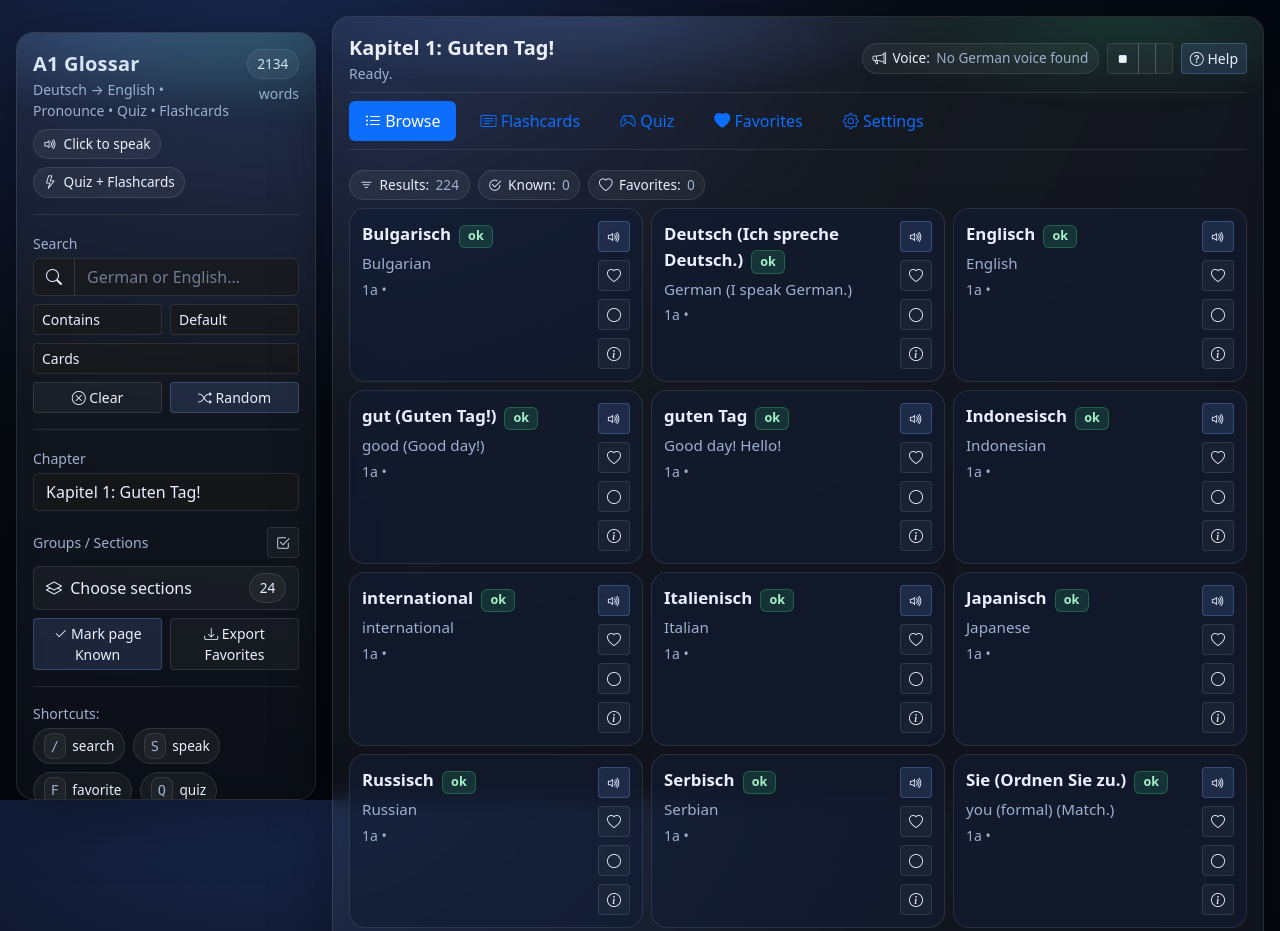
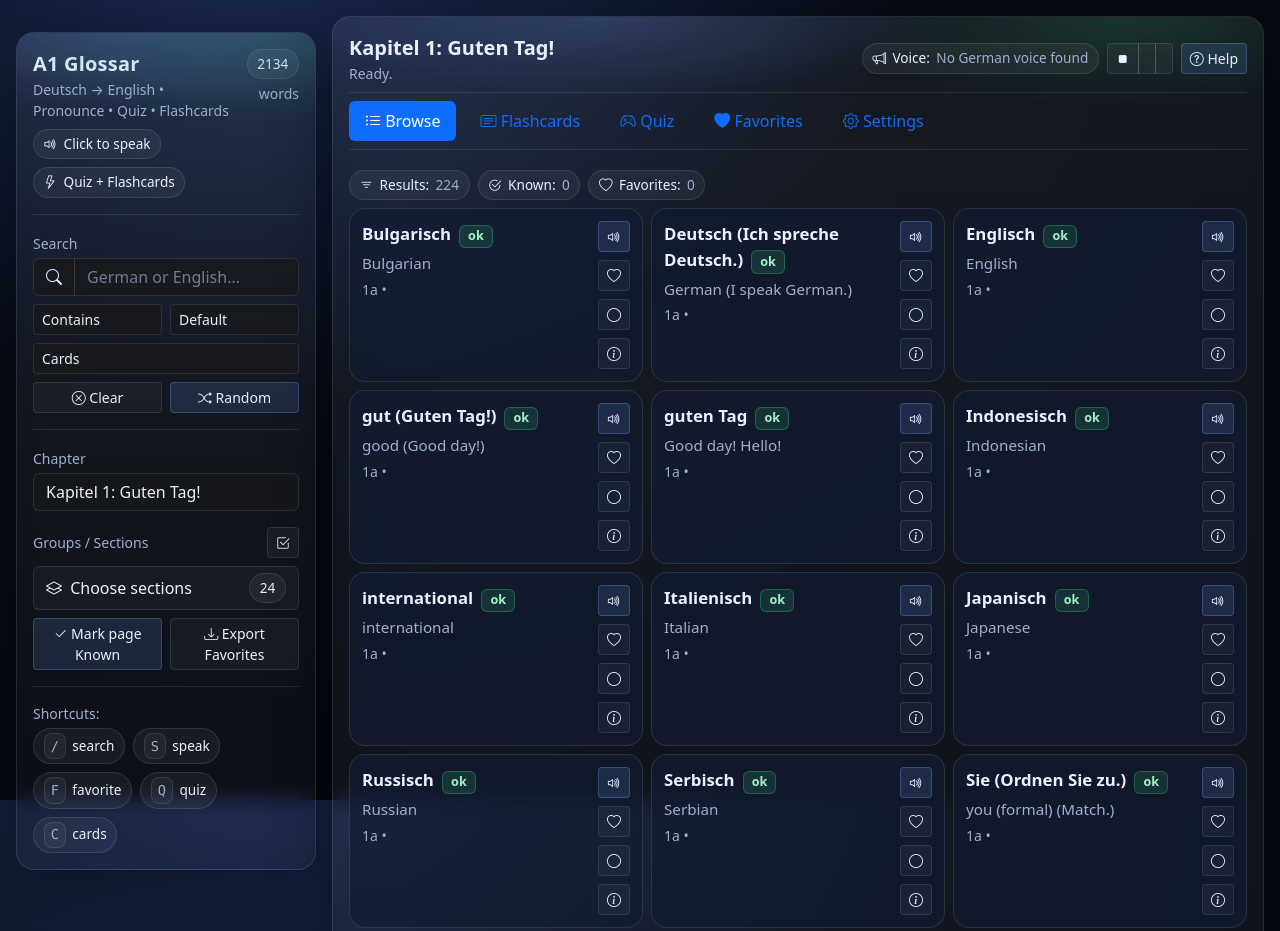
Before and after one commit to khorshed31/NWn_A1_Glossar_Deutsch-Englisch, a plain HTML site: page index.html in a window 1280 px wide. Shown: the top 931 px of the page. Drawn offline with nearby package versions, Linux system fonts and the light colour scheme.

Commit message:
Upload 3

```diff
--- a/index.html
+++ b/index.html
@@ -39,7 +39,7 @@
       box-shadow: 0 18px 60px rgba(0,0,0,.35);
     }
     .app-shell{ min-height: 100vh; }
-    .sidebar{ position: sticky; top: 1rem; height: calc(100vh - 2rem); overflow: auto; }
+    .sidebar{ position: sticky; top: 1rem; overflow: auto; }
     .brand{ font-weight: 900; letter-spacing: .2px; }
     .muted{ color: var(--muted); }
 
```
